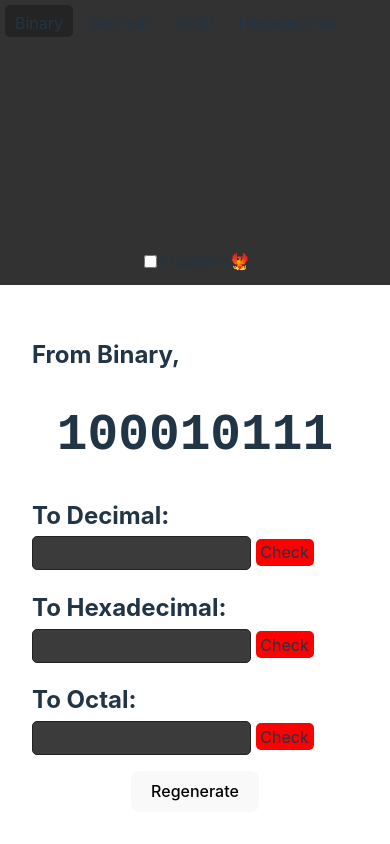
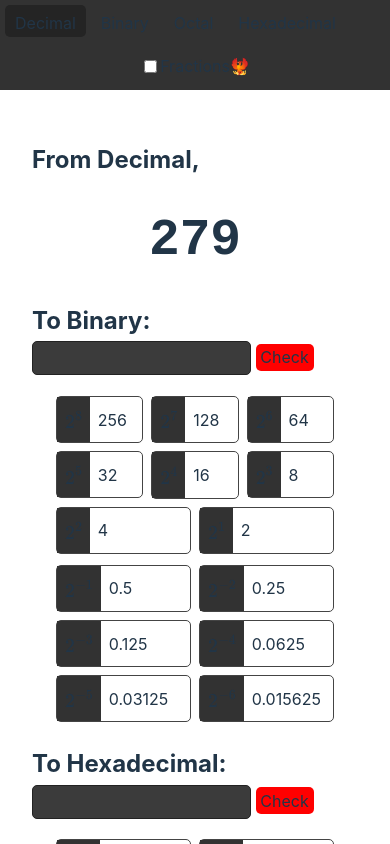
Before and after one commit to Deadbush225/Number-Systems-Quiz, a Svelte app: page / in a window 390 px wide. Built offline with nearby package versions, Linux system fonts and the light colour scheme.

Commit message:
tables w mobile support

```diff
--- a/index.html
+++ b/index.html
@@ -5,6 +5,21 @@
 		<link rel="icon" type="image/png" href="/favicon.png" />
 		<meta name="viewport" content="width=device-width, initial-scale=1.0" />
 		<title>Number System Quiz</title>
+		<script>
+			MathJax = {
+				tex: {
+					inlineMath: [
+						["$", "$"],
+						["\\(", "\\)"],
+					],
+				},
+			};
+		</script>
+		<script
+			id="MathJax-script"
+			async
+			src="https://cdn.jsdelivr.net/npm/mathjax@3/es5/tex-chtml.js"
+		></script>
 	</head>
 	<body>
 		<div id="app"></div>
--- a/src/App.svelte
+++ b/src/App.svelte
@@ -12,14 +12,14 @@
 	let initView: any;
 	// let tabEntries = [Binary];
 	let supportedNumSystem: NumberSystem[] = [
+		"Decimal",
 		"Binary",
-		"Decimal",
 		"Octal",
 		"Hexadecimal",
 	];
 
 	onMount(() => {
-		setView("Binary");
+		setView("Decimal");
 	});
 
 	function setView(base: NumberSystem) {
@@ -73,13 +73,22 @@
 		width: 100%;
 		display: flex;
 		flex-direction: row;
+		// margin-left: 10em;
 
 		.sidebar {
+			z-index: 19;
+			position: sticky;
+			top: 0;
+			left: 0;
+			width: 10em;
 			height: 100vh;
 			display: flex;
 			flex-direction: column;
 			justify-content: space-between;
 			background-color: #323232;
+			// position: fixed;
+			// top: 0;
+			// left: 0;
 
 			.tabs-container {
 				padding: 5px;
@@ -112,6 +121,7 @@
 			height: 100%;
 			width: 100%;
 			padding: 2em;
+			// padding-left: 12em;
 			// z-index: -100;
 		}
 	}
--- a/src/app.css
+++ b/src/app.css
@@ -19,6 +19,7 @@ body,
 main {
     width: 100vw !important;
     height: 100vh !important;
+    overflow-x: hidden;
     /* height: max(100vh, 100%) !important; */
     /* height: fit-content !important; */
 }
@@ -92,3 +93,10 @@ button:focus-visible {
         background-color: #f9f9f9;
     }
 }
+
+mjx-container {
+    /* display: block; */
+    /* text-align: center; */
+    /* margin: 1em 0; */
+    margin: 0.7em 0 !important;
+}
--- a/src/mobile.scss
+++ b/src/mobile.scss
@@ -1,6 +1,10 @@
-@media only screen and (max-width: 600px) {
+@media screen and (max-width: 600px) {
     main {
         flex-direction: column !important;
+
+        .sidebar {
+            width: 100%;
+        }
 
         .tabs-container {
             flex-direction: row !important;
@@ -15,6 +19,7 @@
     }
 }
 
+
 * {
     box-sizing: border-box;
 }
--- a/src/number-system/View.svelte
+++ b/src/number-system/View.svelte
@@ -2,6 +2,7 @@
 	import { get } from "svelte/store";
 	import ConverterUnit from "./converter/ConverterUnit.svelte";
 	import {
+		parseFractionalString,
 		toBinary,
 		toDecimal,
 		toHexadecimal,
@@ -10,17 +11,27 @@
 	import { fractionsEnables_store } from "./store/states";
 	import type { NumberSystem } from "./types";
 
+	import { truncateToThreeDecimals } from "./converter/converter";
+	import TableGuide from "./converter/TableGuide.svelte";
 	// import ToOctal from "../converter/toOctal.svelte";
 
 	export let GivenNumberSystem: NumberSystem;
+	let converter: Function;
 
 	let number: Number | String;
+	let num_binary: String;
+	let num_octal: String;
+	let num_hex: String;
+	let num_decimal: String;
+
 	let binary: String;
 	let octal: String;
 	let hex: String;
 	let decimal: String;
+
 	let answer: String;
 	let fractionEnables: boolean;
+	let radix: number;
 
 	$: number;
 	$: answer;
@@ -33,39 +44,73 @@
 
 	function reset() {
 		if ($fractionsEnables_store) {
-			number = Number(Math.random() * 64);
-			let tmp = number.toFixed(6);
-			number = parseFloat(tmp);
+			number = Math.random() * 64;
+			// let numberW3decPlaces = number.toFixed(3);
+			// number = parseFloat(numberW3decPlaces);
 
-			// number = Number(Math.random() * 1000).toFixed(6);
+			// // number = Number(Math.random() * 1000).toFixed(6);
+			// console.log(tmp);
+			// number = parseFractionalString(tmp, 10);
+			// console.log("--");
+			// console.log(number);
 		} else {
 			number = Math.floor(Math.random() * 1000);
 		}
+
+		// if ($fractionsEnables_store) {
+		// binary = binary;
+		// }
+		// 	solved = null;
+		// 	decimalInput = 0;
 
 		console.clear();
 		binary = toBinary(number);
 		decimal = toDecimal(number);
 		hex = toHexadecimal(number);
 		octal = toOctal(number);
-		// if ($fractionsEnables_store) {
-		// binary = binary;
-		// }
-		// 	solved = null;
-		// 	decimalInput = 0;
+
 		switch (GivenNumberSystem) {
 			case "Binary":
+				radix = 2;
 				answer = binary;
 				break;
 			case "Decimal":
+				radix = 10;
 				answer = decimal;
 				break;
 			case "Hexadecimal":
+				radix = 16;
 				answer = hex;
 				break;
 			case "Octal":
+				radix = 8;
 				answer = octal;
 				break;
 		}
+
+		if ($fractionsEnables_store) {
+			if (GivenNumberSystem != "Binary") {
+				answer = truncateToThreeDecimals(answer);
+			}
+
+			let tmp_answer = parseFractionalString(answer, radix);
+
+			console.clear();
+			binary = toBinary(tmp_answer);
+			decimal = toDecimal(tmp_answer);
+			hex = toHexadecimal(tmp_answer);
+			octal = toOctal(tmp_answer);
+
+			// answer = tmp_answer;
+		}
+		// console.log(answer.toString());
+		// // let num = parseFloat(answer.toString());
+		// console.log(num);
+
+		// binary = toBinary(num);
+		// decimal = toDecimal(num);
+		// hex = toHexadecimal(num);
+		// octal = toOctal(num);
 	}
 
 	reset();
@@ -76,16 +121,19 @@
 	<h1 class="answer">{answer}</h1>
 
 	{#if GivenNumberSystem != "Decimal"}
-		<ConverterUnit base="Decimal" number={number.toString()}></ConverterUnit>
+		<ConverterUnit base="Decimal" number={decimal}></ConverterUnit>
 	{/if}
 	{#if GivenNumberSystem != "Binary"}
-		<ConverterUnit base="Binary" number={binary.toString()}></ConverterUnit>
+		<ConverterUnit base="Binary" number={binary}></ConverterUnit>
+		<TableGuide radix={2}></TableGuide>
 	{/if}
 	{#if GivenNumberSystem != "Hexadecimal"}
 		<ConverterUnit base="Hexadecimal" number={hex}></ConverterUnit>
+		<TableGuide radix={16}></TableGuide>
 	{/if}
 	{#if GivenNumberSystem != "Octal"}
 		<ConverterUnit base="Octal" number={octal}></ConverterUnit>
+		<TableGuide radix={8}></TableGuide>
 	{/if}
 
 	<button class="regen" on:click={reset}>Regenerate</button>
--- a/src/number-system/converter/Button.svelte
+++ b/src/number-system/converter/Button.svelte
@@ -102,6 +102,7 @@
 	}
 
 	.button {
+		cursor: pointer;
 		display: inline-flex;
 		position: relative;
 		// background-clip: content-box;
--- /dev/null
+++ b/src/number-system/converter/TableGuide.svelte
@@ -0,0 +1,125 @@
+<script lang="ts">
+	import { truncateToSixDecimals } from "./converter";
+
+	export let radix: number;
+
+	let exponents = [
+		[8, 7, 6, 5, 4, 3, 2, 1],
+		[-1, -2, -3, -4, -5, -6],
+	];
+</script>
+
+<div class="table-container">
+	{#each exponents as sign}
+		<div class="table">
+			<div class="row">
+				{#each sign as exponent}
+					{#if radix ** exponent < 5000}
+						<div class="cell">
+							<div class="title">
+								<!-- {`$$1^2$$`} -->
+								{`$$\{` + radix + `}^{` + exponent + `}$$`}
+
+								<!-- {`$$${radix}^${exponent}$$`} -->
+							</div>
+							<div class="value">
+								{truncateToSixDecimals((radix ** exponent).toString())}
+							</div>
+						</div>
+					{/if}
+				{/each}
+			</div>
+			<!-- <div class="row">
+				{#each sign as exponent}
+					{#if radix ** exponent < 5000}
+						<td>
+						</td>
+					{/if}
+				{/each}
+			</div> -->
+		</div>
+	{/each}
+</div>
+
+<style lang="scss">
+	table {
+		width: 100%;
+		table-layout: fixed;
+		tr:first-child {
+			background-color: #323232;
+		}
+
+		tr {
+			td {
+				// width: 3em;
+				text-align: center;
+			}
+		}
+	}
+
+	.table-container {
+		margin: 1.5em;
+		margin-top: 1.3em;
+		// margin-bottom: 0.5em;
+		// padding: 1em;
+	}
+
+	.table {
+		display: flex;
+		flex-direction: column;
+		margin-bottom: 0.7em;
+
+		.row {
+			display: flex;
+			flex-direction: row;
+			border-radius: 5px;
+			overflow: hidden;
+			border-bottom: 2em;
+		}
+
+		.cell {
+			display: flex;
+			flex-direction: column;
+			flex: 1;
+
+			.title {
+				&:first-child {
+					background-color: #323232;
+				}
+			}
+			.value {
+				text-align: center;
+			}
+		}
+	}
+
+	@media screen and (max-width: 800px) {
+		// .table {
+
+		.row {
+			flex-wrap: wrap;
+			border-radius: 0 !important;
+			column-gap: 0.5em;
+			row-gap: 0.5em;
+			align-items: center;
+		}
+		.cell {
+			border: 1px solid #444444;
+			border-radius: 5px;
+			// background-color: red;
+			flex-direction: row !important;
+			.value {
+				// margin: auto;
+				display: flex;
+				justify-content: center;
+				align-items: center;
+				padding: 0 0.5em;
+			}
+			.title {
+				padding: 0 0.5em;
+			}
+		}
+
+		// }
+	}
+</style>
--- a/src/number-system/converter/converter.ts
+++ b/src/number-system/converter/converter.ts
@@ -1,30 +1,80 @@
 export function toBinary(number: Number) {
-	let a = truncateToSixDecimals(number.toString(2));
+	let a: any = truncateToSixDecimals(number.toString(2));
+	// let b = parseFractionalString(a, 2);
 	console.log(`BIN: ${a}`);
 	return a;
 }
 
 export function toHexadecimal(number: Number) {
-	let a = truncateToSixDecimals(number.toString(16));
+	let a: any = truncateToSixDecimals(number.toString(16));
+	// let b = parseFractionalString(a, 16);
 	console.log(`HEX: ${a}`);
 	return a;
 }
 
 export function toDecimal(number: Number) {
-	let a = truncateToSixDecimals(number.toString(10));
+	let a: any = truncateToSixDecimals(number.toString(10));
+	// let b = parseFractionalString(a, 10);
 	console.log(`DEC: ${a}`);
 	return a;
 }
 
 export function toOctal(number: Number) {
-	let a = truncateToSixDecimals(number.toString(8));
+	let a: any = truncateToSixDecimals(number.toString(8));
+	// let b = parseFractionalString(a, 8);
 	console.log(`OCT: ${a}`);
 	return a;
 }
 
-function truncateToSixDecimals(numStr: String) {
+export function truncateToSixDecimals(numStr: String) {
 	// Match the number part and up to 6 decimal places
 	const match = numStr.match(/^([\w\d]+\.[\d\w]{0,6})/);
 	// If there's a match, return it; otherwise, return the original string
 	return match ? match[0] : numStr;
 }
+
+export function truncateToThreeDecimals(numStr: String) {
+	// Match the number part and up to 6 decimal places
+	const match = numStr.match(/^([\w\d]+\.[\d\w]{0,3})/);
+	// If there's a match, return it; otherwise, return the original string
+	return match ? match[0] : numStr;
+}
+
+export function parseFractionalString(str: String, radix: number) {
+	// Split the string into integer and fractional parts
+	let parts = str.split(".");
+	if (parts.length === 1) {
+		// No fractional part
+		return parseInt(parts[0], radix);
+	}
+
+	// console.log(parts);
+	// console.log(radix);
+
+	// Parse the integer part
+	let integerPart = parseInt(parts[0], radix);
+	// console.log(integerPart);
+	if (isNaN(integerPart)) {
+		return NaN;
+	}
+
+	// Parse the fractional part
+	let fractionalPart = parts[1];
+	let fractionalValue = 0;
+	for (let i = 0; i < fractionalPart.length; i++) {
+		let digitValue = parseInt(fractionalPart[i], radix);
+		if (isNaN(digitValue)) {
+			// console.log(digitValue);
+			return NaN;
+		}
+		fractionalValue += digitValue / Math.pow(radix, i + 1);
+	}
+
+	return integerPart + fractionalValue;
+}
+
+// Example usage:
+let str = "101.11";
+let radix = 2;
+let num = parseFractionalString(str, radix);
+console.log(num); // Output: 5.75
```
